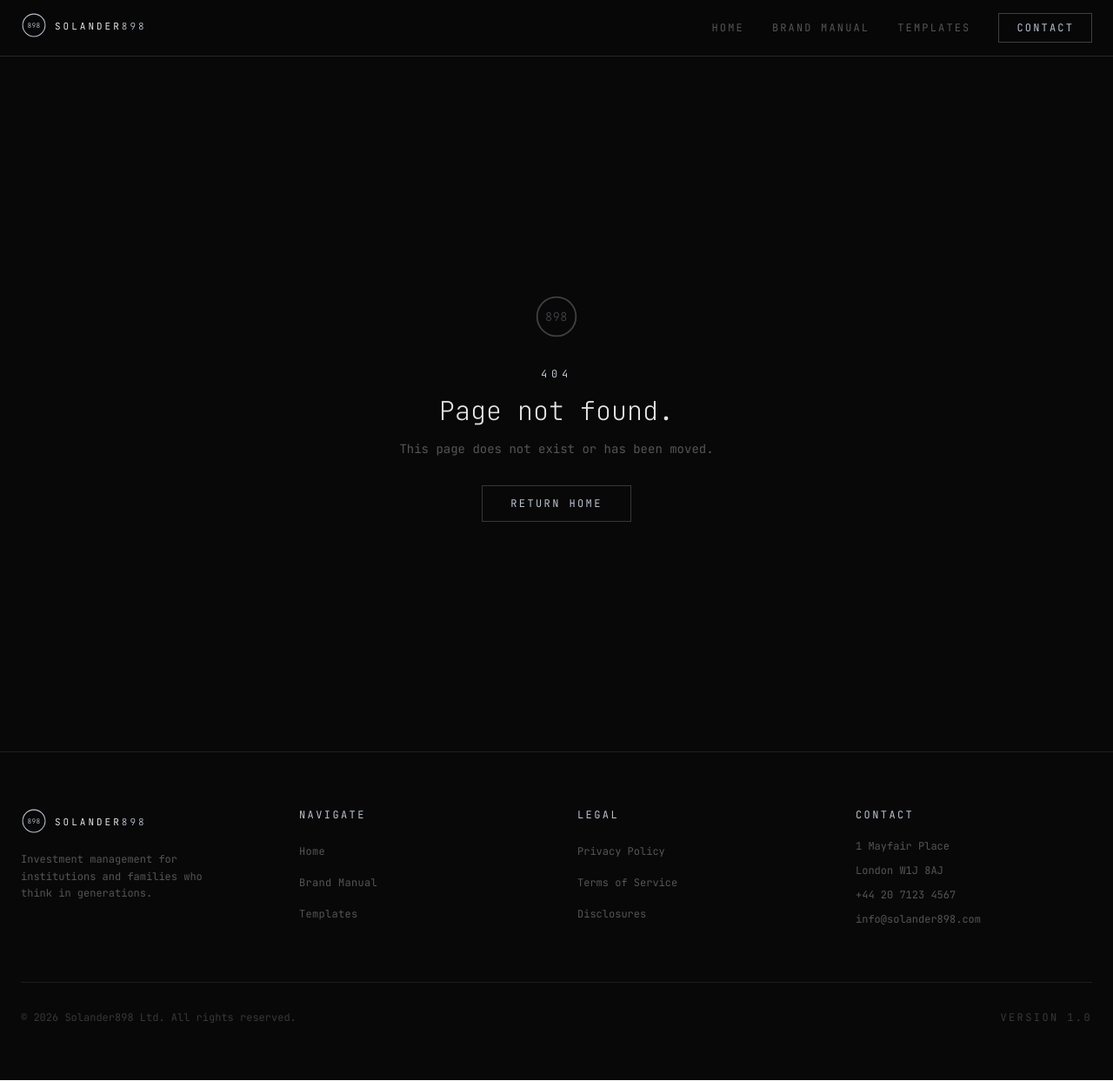
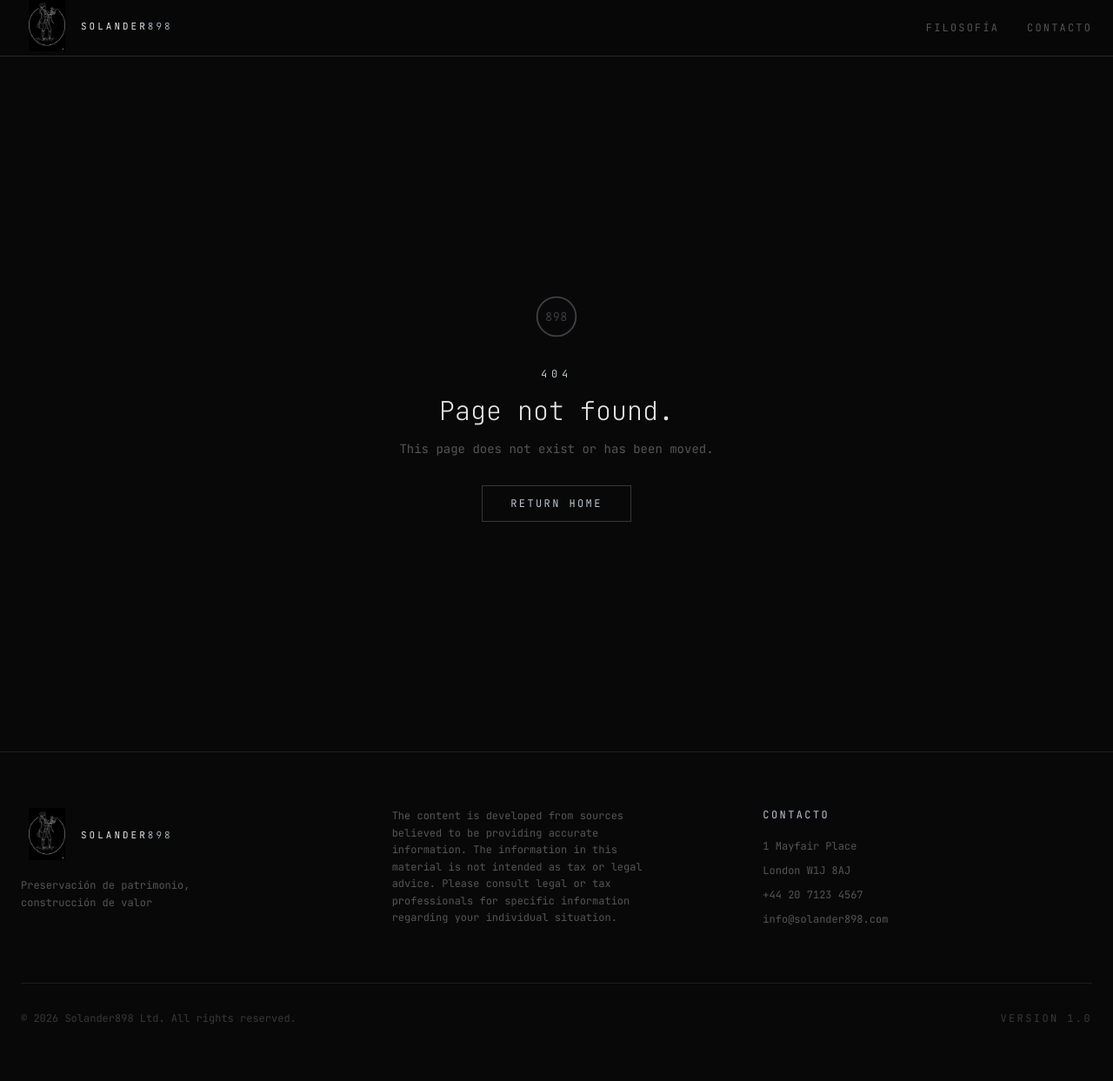
Before and after one commit to alexiscaporale/Web-Home, a React (Vite) app in the folder Solander898v2/: page /Web-Home/logos in a window 1280 px wide. Shown: the whole page at 87% size. Built offline with nearby package versions, Linux system fonts and the light colour scheme.

Commit message:
Update website content with philosophy sections and structural changes

```diff
--- a/Solander898v2/src/app/Layout.tsx
+++ b/Solander898v2/src/app/Layout.tsx
@@ -12,9 +12,8 @@ export function Layout() {
   const [isMenuOpen, setIsMenuOpen] = useState(false);
 
   const navLinks = [
-    { name: "Home", path: "/" },
-    { name: "Brand Manual", path: "/brand" },
-    { name: "Templates", path: "/templates" },
+    { name: "FILOSOFÍA", path: "#filosofia" },
+    { name: "CONTACTO", path: "#contacto" },
   ];
 
   return (
@@ -32,29 +31,20 @@ export function Layout() {
           {/* Desktop Nav */}
           <div className="hidden md:flex items-center gap-8">
             {navLinks.map((link) => (
-              <Link
+              <a
                 key={link.path}
-                to={link.path}
+                href={link.path}
                 className={clsx(
                   "text-xs tracking-[0.18em] uppercase transition-colors duration-200",
-                  location.pathname === link.path
-                    ? "text-[#BBC1CE]"
-                    : "text-[#555] hover:text-[#E4E4E4]"
+                  "text-[#555] hover:text-[#E4E4E4]"
                 )}
                 style={{ fontFamily: FONT_MONO }}
               >
                 {link.name}
-              </Link>
+              </a>
             ))}
-            <a
-              href="mailto:info@solander898.com"
-              className="px-5 py-2 border border-[#BBC1CE]/30 text-[#BBC1CE] text-xs tracking-[0.18em] uppercase hover:bg-[#BBC1CE] hover:text-[#080808] transition-all duration-200"
-              style={{ fontFamily: FONT_MONO }}
-            >
-              Contact
-            </a>
+
           </div>
-
           <button
             className="md:hidden text-[#E4E4E4] p-1"
             onClick={() => setIsMenuOpen(!isMenuOpen)}
@@ -75,16 +65,17 @@ export function Layout() {
           >
             <div className="flex flex-col gap-6 pt-8 border-t border-[#282828]">
               {navLinks.map((link) => (
-                <Link
+                <a
                   key={link.path}
-                  to={link.path}
+                  href={link.path}
                   onClick={() => setIsMenuOpen(false)}
                   className="text-2xl text-[#E4E4E4] hover:text-[#BBC1CE] transition-colors tracking-[0.1em] uppercase"
                   style={{ fontFamily: FONT_MONO, fontWeight: 300 }}
                 >
                   {link.name}
-                </Link>
+                </a>
               ))}
+
             </div>
           </motion.div>
         )}
@@ -98,51 +89,23 @@ export function Layout() {
       {/* Footer */}
       <footer className="bg-[#080808] border-t border-[#1E1E1E] py-16">
         <div className="max-w-7xl mx-auto px-6">
-          <div className="grid grid-cols-1 md:grid-cols-4 gap-12 mb-16">
+          <div className="grid grid-cols-1 md:grid-cols-3 gap-12 mb-16">
             <div className="space-y-5">
               <Logo size="sm" />
               <p className="text-[#555] text-xs leading-relaxed max-w-[220px]" style={{ fontFamily: FONT_MONO }}>
-                Investment management for institutions and families who think in generations.
+                Preservación de patrimonio, construcción de valor
+              </p>
+            </div>
+
+            <div>
+              <p className="text-[#555] text-xs leading-relaxed max-w-[300px]" style={{ fontFamily: FONT_MONO }}>
+                The content is developed from sources believed to be providing accurate information. The information in this material is not intended as tax or legal advice. Please consult legal or tax professionals for specific information regarding your individual situation.
               </p>
             </div>
 
             <div>
               <p className="text-[#BBC1CE] text-xs tracking-[0.2em] uppercase mb-5" style={{ fontFamily: FONT_MONO }}>
-                Navigate
-              </p>
-              <ul className="space-y-3">
-                {navLinks.map((l) => (
-                  <li key={l.path}>
-                    <Link
-                      to={l.path}
-                      className="text-[#555] text-xs hover:text-[#E4E4E4] transition-colors tracking-wide"
-                      style={{ fontFamily: FONT_MONO }}
-                    >
-                      {l.name}
-                    </Link>
-                  </li>
-                ))}
-              </ul>
-            </div>
-
-            <div>
-              <p className="text-[#BBC1CE] text-xs tracking-[0.2em] uppercase mb-5" style={{ fontFamily: FONT_MONO }}>
-                Legal
-              </p>
-              <ul className="space-y-3">
-                {["Privacy Policy", "Terms of Service", "Disclosures"].map((t) => (
-                  <li key={t}>
-                    <a href="#" className="text-[#555] text-xs hover:text-[#E4E4E4] transition-colors" style={{ fontFamily: FONT_MONO }}>
-                      {t}
-                    </a>
-                  </li>
-                ))}
-              </ul>
-            </div>
-
-            <div>
-              <p className="text-[#BBC1CE] text-xs tracking-[0.2em] uppercase mb-5" style={{ fontFamily: FONT_MONO }}>
-                Contact
+                CONTACTO
               </p>
               <ul className="space-y-3 text-[#555] text-xs" style={{ fontFamily: FONT_MONO }}>
                 <li>1 Mayfair Place</li>
--- a/Solander898v2/src/app/components/Logo.tsx
+++ b/Solander898v2/src/app/components/Logo.tsx
@@ -25,14 +25,22 @@ export function Logo({
   className = "",
 }: LogoProps) {
   const dim = {
-    sm: { mark: 30, wm: 11,  gap: 9,  track: 3   },
-    md: { mark: 40, wm: 13,  gap: 11, track: 3.5 },
-    lg: { mark: 56, wm: 17,  gap: 16, track: 4   },
+    sm: { image: 60, wm: 11,  gap: 9,  track: 3   },
+    md: { image: 80, wm: 13,  gap: 11, track: 3.5 },
+    lg: { image: 120, wm: 17,  gap: 16, track: 4   },
   }[size];
 
   return (
     <div className={`inline-flex items-center ${className}`} style={{ gap: dim.gap }}>
-      <LogoMark size={dim.mark} variant={variant} />
+      <img
+        src="/Web-Home/solanderlogo.jpg"
+        alt="Solander Logo"
+        style={{
+          width: dim.image,
+          height: dim.image,
+          objectFit: "contain"
+        }}
+      />
       {showWordmark && (
         <div style={{ fontFamily: MONO, lineHeight: 1 }}>
           {/* SOLANDER898 — inline, two-tone */}
--- a/Solander898v2/src/app/pages/Home.tsx
+++ b/Solander898v2/src/app/pages/Home.tsx
@@ -13,10 +13,10 @@ const stats = [
 ];
 
 const pillars = [
-  { code: "01", title: "Preservation", desc: "Capital protection through macro-aware allocation and disciplined risk frameworks." },
-  { code: "02", title: "Growth", desc: "Precision portfolio construction across public and private markets globally." },
-  { code: "03", title: "Legacy", desc: "Generational investment structures that outlast market cycles and individuals." },
-  { code: "04", title: "Access", desc: "Exclusive exposure to private credit, infrastructure, and alternative strategies." },
+  { code: "01", title: "Calidad y durabilidad del negocio", desc: "La calidad del activo subyacente es el punto de partida de cualquier decisión de inversión. Priorizamos empresas con altos retornos sobre el capital y modelos de negocio con ventajas competitivas sostenibles en el tiempo." },
+  { code: "02", title: "Construcción y gestión de la cartera", desc: "Construimos carteras concentradas en las ideas de mayor convicción, con posiciones dimensionadas en función del análisis fundamental y el margen de seguridad de cada inversión. La diversificación no es un objetivo en sí mismo, sino la consecuencia natural de un proceso de selección riguroso y disciplinado." },
+  { code: "03", title: "Valoración independiente y margen de seguridad", desc: "Compramos cuando el precio ofrece un margen de seguridad suficiente o cuando el mercado está malpreciando los riesgos de un activo. Vendemos cuando la tesis de inversión deja de ser válida o cuando el equipo gestor desvía el foco estratégico del negocio." },
+  { code: "04", title: "Gestión conservadora y orientada al largo plazo", desc: "Evitamos riesgos innecesarios y no perseguimos retornos rápidos. Buscamos construir relaciones duraderas con clientes que comparten nuestra visión de largo plazo, convencidos de que la disciplina y la paciencia son, en sí mismas, una ventaja competitiva." },
 ];
 
 export function Home() {
@@ -53,12 +53,12 @@ export function Home() {
           className="relative z-10 text-center max-w-4xl w-full"
         >
           {/* Label */}
-          <p className="text-[#BBC1CE] text-xs tracking-[0.4em] uppercase mb-12">
-            Investment Management — London
+          <p className="text-[#BBC1CE] text-sm tracking-[0.4em] uppercase mb-12">
+            Preservación de patrimonio, construcción de valor
           </p>
 
           {/* Large logo */}
-          <div className="flex justify-center mb-14">
+          <div className="flex justify-center mb-8" style={{ transform: "scale(1.4)" }}>
             <Logo size="lg" />
           </div>
 
@@ -66,26 +66,9 @@ export function Home() {
           <div className="w-12 h-px bg-[#282828] mx-auto mb-12" />
 
           {/* Sub */}
-          <p className="text-[#555] text-sm leading-relaxed max-w-lg mx-auto mb-12" style={{ fontStyle: "italic" }}>
-            We manage capital for institutions and families who view wealth<br />
-            not as an outcome, but as a responsibility.
+          <p className="text-[#555] text-base leading-relaxed max-w-lg mx-auto mb-12">
+            Asesor de inversiones regulado por la SEC
           </p>
-
-          {/* CTAs */}
-          <div className="flex flex-col sm:flex-row items-center justify-center gap-4">
-            <Link
-              to="/brand"
-              className="flex items-center gap-3 px-8 py-3 bg-[#BBC1CE] text-[#080808] text-xs tracking-[0.2em] uppercase hover:bg-[#D4D8E0] transition-colors"
-            >
-              Brand Manual <ArrowRight className="w-3.5 h-3.5" />
-            </Link>
-            <Link
-              to="/templates"
-              className="flex items-center gap-3 px-8 py-3 border border-[#282828] text-[#555] text-xs tracking-[0.2em] uppercase hover:border-[#BBC1CE]/40 hover:text-[#E4E4E4] transition-colors"
-            >
-              Doc Templates
-            </Link>
-          </div>
         </motion.div>
 
         {/* Scroll indicator */}
@@ -104,7 +87,7 @@ export function Home() {
       </section>
 
       {/* ── Stats ── */}
-      <section className="border-y border-[#181818] py-16">
+      <section className="border-y border-[#181818] py-16" style={{ display: "none" }}>
         <div className="max-w-7xl mx-auto px-6 grid grid-cols-2 md:grid-cols-4 divide-x divide-[#181818]">
           {stats.map((stat, i) => (
             <motion.div
@@ -125,7 +108,7 @@ export function Home() {
       </section>
 
       {/* ── Pillars ── */}
-      <section className="py-28 px-6">
+      <section id="filosofia" className="py-28 px-6">
         <div className="max-w-7xl mx-auto">
           <motion.div
             initial={{ opacity: 0, y: 16 }}
@@ -135,9 +118,9 @@ export function Home() {
           >
             <div className="w-px h-16 bg-[#BBC1CE]/30 flex-shrink-0 mt-1" />
             <div>
-              <p className="text-[#BBC1CE] text-xs tracking-[0.3em] uppercase mb-3">Core Disciplines</p>
-              <h2 className="text-3xl md:text-4xl text-[#E4E4E4]" style={{ fontWeight: 300 }}>
-                Built on structure.<br />Refined through experience.
+              <p className="text-[#BBC1CE] text-xs tracking-[0.3em] uppercase mb-3">FILOSOFÍA</p>
+              <h2 className="text-2xl md:text-3xl text-[#E4E4E4]" style={{ fontWeight: 300 }}>
+                Disciplina de inversión fundamentada en el análisis riguroso, la convicción independiente y el horizonte de largo plazo.
               </h2>
             </div>
           </motion.div>
@@ -152,7 +135,6 @@ export function Home() {
                 transition={{ delay: i * 0.08 }}
                 className="bg-[#080808] p-8 hover:bg-[#0E0E0E] transition-colors group"
               >
-                <p className="text-[#BBC1CE] text-xs mb-6 tracking-[0.2em]">{p.code}</p>
                 <p className="text-[#E4E4E4] text-base mb-4 group-hover:text-white transition-colors" style={{ fontWeight: 400 }}>
                   {p.title}
                 </p>
@@ -163,91 +145,8 @@ export function Home() {
         </div>
       </section>
 
-      {/* ── Brand preview ── */}
-      <section className="py-28 px-6 bg-[#060606] border-y border-[#181818]">
-        <div className="max-w-7xl mx-auto">
-          <motion.div
-            initial={{ opacity: 0, y: 16 }}
-            whileInView={{ opacity: 1, y: 0 }}
-            viewport={{ once: true }}
-            className="mb-12"
-          >
-            <p className="text-[#BBC1CE] text-xs tracking-[0.3em] uppercase mb-3">Identity System</p>
-            <h2 className="text-3xl md:text-4xl text-[#E4E4E4]" style={{ fontWeight: 300 }}>
-              A mark of precision.
-            </h2>
-          </motion.div>
-
-          {/* Logo variants on different backgrounds */}
-          <div className="grid grid-cols-1 md:grid-cols-3 gap-px bg-[#181818] mb-8">
-            <motion.div
-              initial={{ opacity: 0 }}
-              whileInView={{ opacity: 1 }}
-              viewport={{ once: true }}
-              className="bg-[#080808] flex items-center justify-center py-16 px-8"
-            >
-              <Logo size="md" variant="dark" />
-            </motion.div>
-            <motion.div
-              initial={{ opacity: 0 }}
-              whileInView={{ opacity: 1 }}
-              viewport={{ once: true }}
-              transition={{ delay: 0.1 }}
-              className="bg-[#EFEFEF] flex items-center justify-center py-16 px-8"
-            >
-              <Logo size="md" variant="light" />
-            </motion.div>
-            <motion.div
-              initial={{ opacity: 0 }}
-              whileInView={{ opacity: 1 }}
-              viewport={{ once: true }}
-              transition={{ delay: 0.2 }}
-              className="bg-[#181818] flex items-center justify-center py-16 px-8"
-            >
-              <Logo size="md" variant="dark" showWordmark={false} />
-            </motion.div>
-          </div>
-
-          {/* Color palette strip */}
-          <div className="grid grid-cols-5 h-16">
-            {[
-              { bg: "#080808", label: "Obsidian" },
-              { bg: "#181818", label: "Deep" },
-              { bg: "#BBC1CE", label: "Platinum" },
-              { bg: "#E4E4E4", label: "Ash White" },
-              { bg: "#555555", label: "Stone" },
-            ].map((c) => (
-              <div
-                key={c.bg}
-                className="flex items-end pb-2 px-3"
-                style={{ backgroundColor: c.bg }}
-              >
-                <span className="text-[8px] tracking-widest uppercase opacity-50"
-                  style={{ color: c.bg === "#080808" || c.bg === "#181818" || c.bg === "#555555" ? "#fff" : "#000" }}>
-                  {c.label}
-                </span>
-              </div>
-            ))}
-          </div>
-
-          <motion.div
-            initial={{ opacity: 0 }}
-            whileInView={{ opacity: 1 }}
-            viewport={{ once: true }}
-            className="mt-10 flex justify-end"
-          >
-            <Link
-              to="/brand"
-              className="flex items-center gap-3 text-[#BBC1CE] text-xs tracking-[0.2em] uppercase hover:text-[#E4E4E4] transition-colors"
-            >
-              Explore Brand Manual <ArrowRight className="w-3.5 h-3.5" />
-            </Link>
-          </motion.div>
-        </div>
-      </section>
-
       {/* ── CTA ── */}
-      <section className="py-32 px-6">
+      <section id="contacto" className="py-32 px-6">
         <motion.div
           initial={{ opacity: 0, y: 20 }}
           whileInView={{ opacity: 1, y: 0 }}
@@ -255,20 +154,19 @@ export function Home() {
           className="max-w-2xl mx-auto"
         >
           <div className="flex items-start gap-6">
-            <LogoMark size={48} variant="dark" />
             <div>
-              <p className="text-[#BBC1CE] text-xs tracking-[0.3em] uppercase mb-4">New Client Enquiries</p>
+              <p className="text-[#BBC1CE] text-xs tracking-[0.3em] uppercase mb-4">Contacto</p>
               <h2 className="text-3xl md:text-4xl text-[#E4E4E4] mb-5" style={{ fontWeight: 300 }}>
-                Begin the conversation.
+                Gestionamos capital para quienes conciben el patrimonio no como un fin, sino como un instrumento de creación de valor.
               </h2>
               <p className="text-[#555] text-sm leading-relaxed mb-8">
-                We accept a limited number of new mandates each year. All conversations are conducted with full discretion.
+                Trabajamos con un número reducido de clientes.
               </p>
               <a
                 href="mailto:info@solander898.com"
                 className="inline-flex items-center gap-3 px-8 py-3 bg-[#BBC1CE] text-[#080808] text-xs tracking-[0.2em] uppercase hover:bg-[#D4D8E0] transition-colors"
               >
-                Request Consultation <ArrowRight className="w-3.5 h-3.5" />
+                Contacto <ArrowRight className="w-3.5 h-3.5" />
               </a>
             </div>
           </div>
```
Also changed, not shown: Solander898v2/public/solanderlogo.jpg (added), 8 other files (tests, documents, lock files or other folders).
